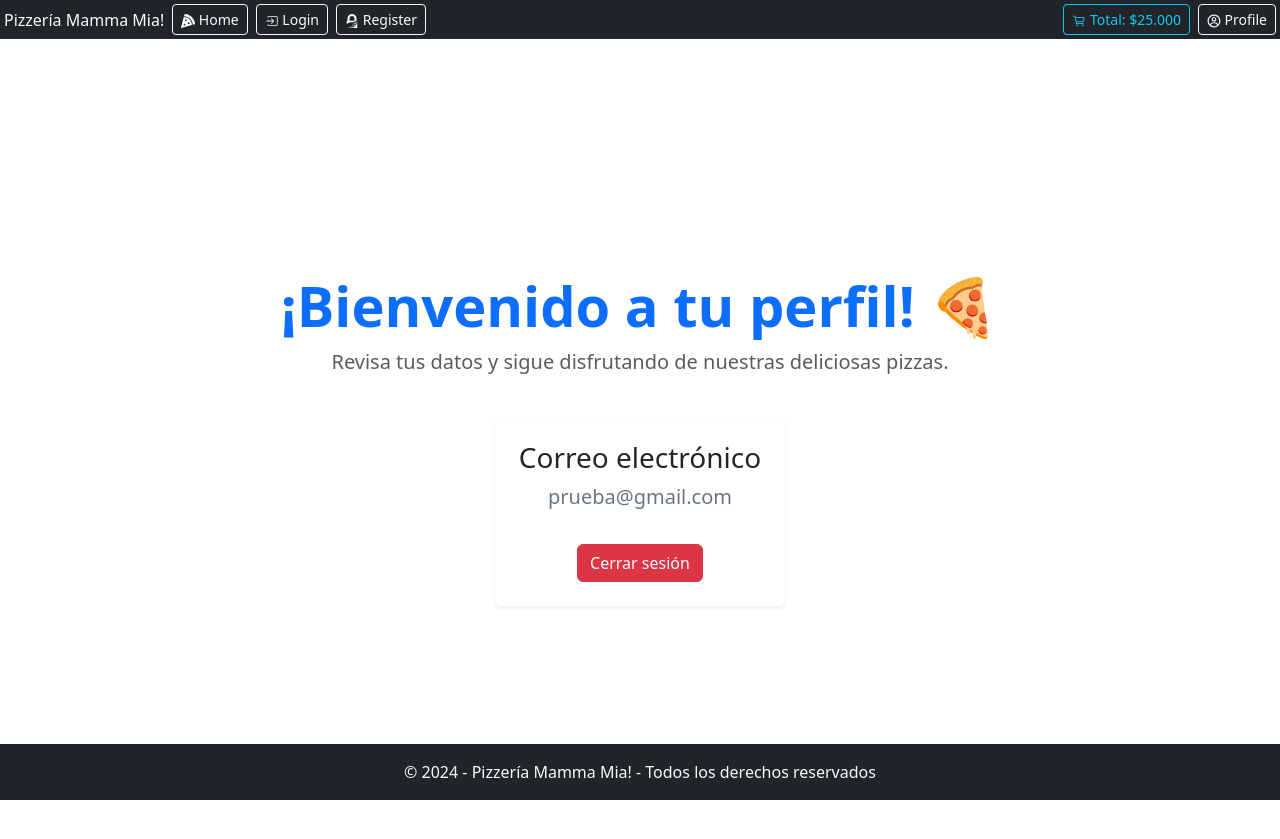
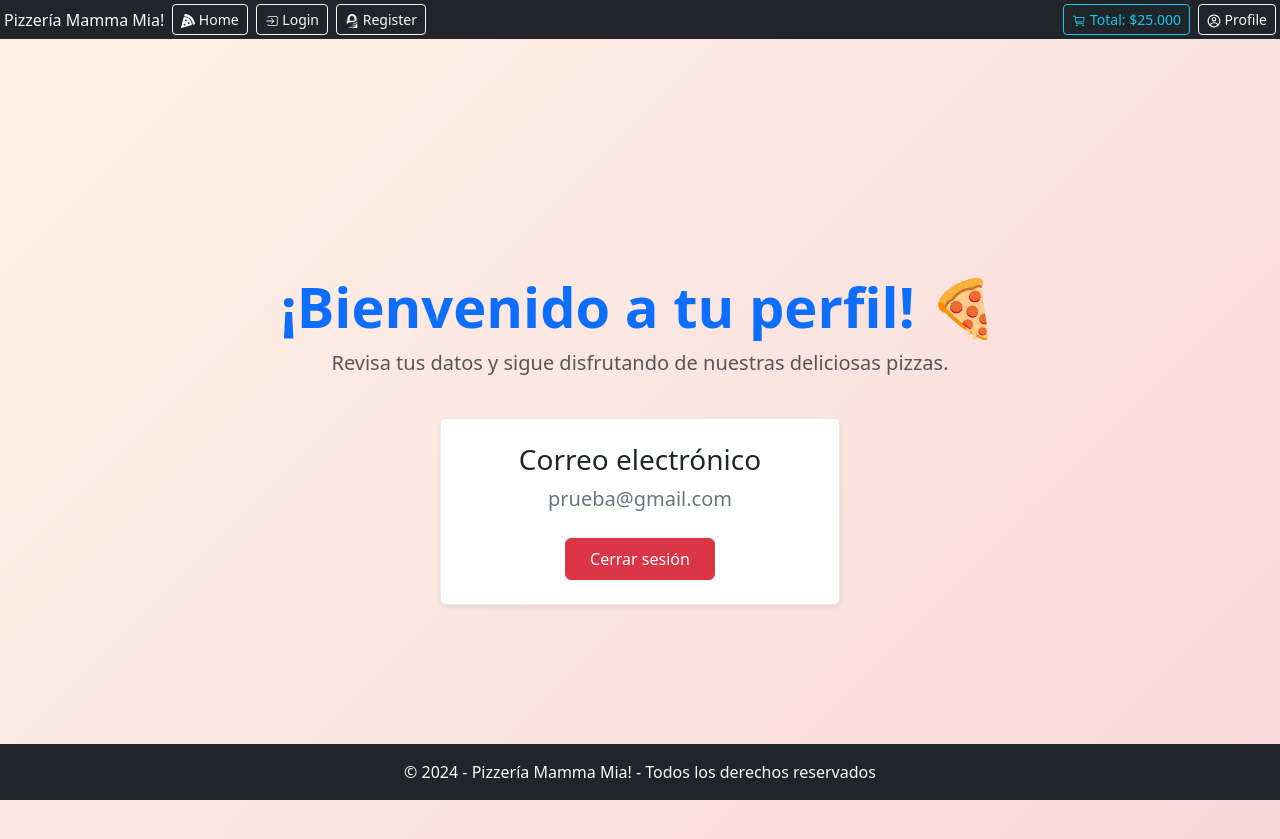
Before and after one commit to yosmelmendez/Pizzeria-mamma-mia, a React (Vite) app: page /profile in a window 1280 px wide. Built offline with nearby package versions, Linux system fonts and the light colour scheme.

Commit message:
actualizacion hito-5

```diff
--- a/src/pages/components/Header.css
+++ b/src/pages/components/Header.css
@@ -23,3 +23,71 @@
   color: white; /* Ajusta el color del texto si es necesario */
   text-align: center; /* Opcional: centra el contenido */
 }
+
+/* styles.css */
+.profile-container {
+  background: linear-gradient(
+    135deg,
+    #fff3e6,
+    #f8d7da
+  ); /* Fondo cálido y acogedor */
+  color: #343a40;
+}
+
+.profile-card {
+  background: #ffffff;
+  color: #495057;
+  width: 90%;
+  max-width: 400px;
+  border: 1px solid #e9ecef;
+}
+
+.profile-card h3 {
+  color: #007bff;
+}
+
+.profile-card p {
+  margin: 0.5rem 0;
+}
+
+.profile-card .btn {
+  padding: 0.5rem 1.5rem;
+  font-size: 1rem;
+  transition: background-color 0.3s ease-in-out;
+}
+
+.profile-card .btn:hover {
+  background-color: #c82333;
+  color: #fff;
+}
+
+/* styles.css */
+.not-found-container {
+  background: #fff3e6; /* Un tono cálido, como el del horno */
+  color: #6c757d;
+}
+
+.not-found-container h1 {
+  font-size: 7rem;
+  font-weight: bold;
+  color: #dc3545; /* Rojo temático para resaltar el error */
+}
+
+.not-found-container p {
+  margin: 0.5rem 0;
+  font-family: "Comic Sans MS", cursive; /* Fuente divertida para mantener el tono */
+}
+
+.not-found-container .btn {
+  background-color: #ffc107; /* Amarillo tipo queso */
+  color: #fff;
+  padding: 0.5rem 2rem;
+  border-radius: 50px;
+  font-size: 1rem;
+  transition: all 0.3s ease-in-out;
+}
+
+.not-found-container .btn:hover {
+  background-color: #fd7e14; /* Naranja tipo masa de pizza */
+  color: #fff;
+}
```
